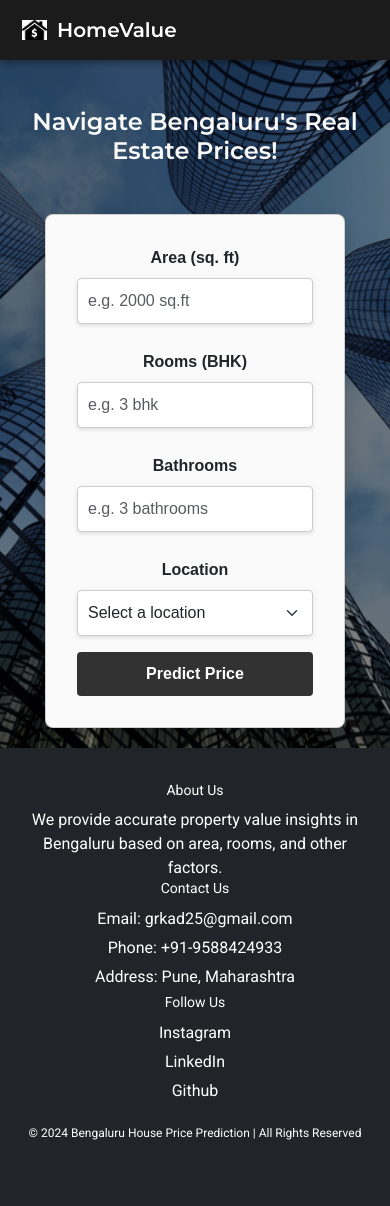
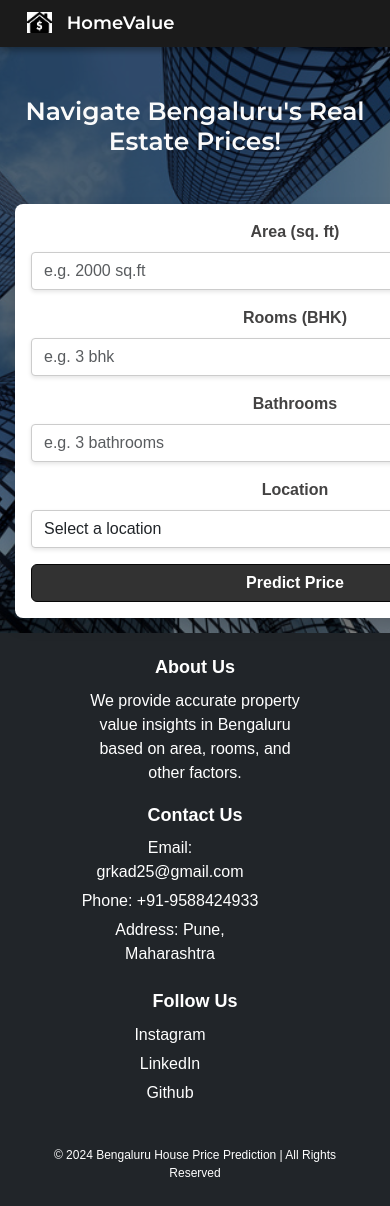
Before and after one commit to gaurikad11/House-price-prediction, a Flask app: page / in a window 390 px wide; the page is wider, and only the part inside the window is pictured. Before the commit the page ends 1140 px from the top of that part, so only its background shows below. Run offline with Flask 3, Linux system fonts and the light colour scheme; parts of the project's set-up code (start-up, migrations or seed data) failed here and were passed over.

Commit message:
fixed errors

```diff
--- a/static/styles.css
+++ b/static/styles.css
@@ -1,203 +1,219 @@
 /* styles.css */
 html, body {
-  height: 100%;
+  height: 100%; /* Ensure the entire page height is covered */
   margin: 0;
   padding: 0;
   display: flex;
-  flex-direction: column;
+  flex-direction: column; /* Stack elements vertically */
 }
 
 body {
-  background: linear-gradient(rgba(0, 0, 0, 0.5), rgba(0, 0, 0, 0.5)),
-              url(/static/images/image.png) no-repeat center center fixed;
-  background-size: cover;
+  background: linear-gradient(rgba(0, 0, 0, 0.5), rgba(0, 0, 0, 0.5)), url(/static/images/image.png);
+  background-size: cover; /* Make the background image cover the entire viewport */
+  background-repeat: no-repeat; /* Prevent repeating */
+  background-attachment: fixed; /* Make sure the background stays in place on scroll */
+  background-position: center; /* Center the image */
+  min-height: 100vh; /* Ensure it covers the viewport even if the content is small */
   font-family: 'Roboto', sans-serif;
 }
 
-/* Navbar styles */
 .navbar {
-  background-color: #1b1b1b;
-  z-index: 1030;
-  display: flex;
-  align-items: center;
-  justify-content: space-between;
-  padding: 10px 20px;
+  background-color: #1b1b1b; /* $gray-800 */
+  z-index: 1030; /* Ensure it is above other elements */
+  position: relative; /* Explicitly set its position */
+  margin-bottom: 1px;
   box-shadow: 0 4px 6px rgba(0, 0, 0, 0.3);
+  padding: 5px 15px; /* Reduced padding */
+  display: flex; /* Enable flexbox */
+  align-items: center; /* Vertically center the logo */
 }
 
 .navbar .navbar-brand {
   color: #fff;
   font-family: 'Montserrat', sans-serif;
   font-size: 25px;
-  display: flex;
-  align-items: center;
+}
+.navbar .navbar-brand img {
+  width: 35px; /* Adjust to your desired size */
+  height: auto; /* Maintain aspect ratio */
+  margin-right: 10px; /* Space between logo and text */
 }
 
-.navbar .navbar-brand img {
-  width: 35px;
-  height: auto;
-  margin-right: 10px;
-}
-
-/* Heading styles */
 h1 {
   font-family: 'Montserrat', sans-serif;
   font-size: 40px;
   color: #FAFAFA;
-  text-align: center;
-  margin: 20px 0;
 }
 
-/* Card styles */
+/* Style for the card */
 .card {
-  background: #FAFAFA;
-  width: 100%;
-  max-width: 300px;
-  margin: 20px auto;
-  box-shadow: 0 6px 10px rgba(0, 0, 0, 0.3);
-  border-radius: 8px;
+  background: linear-gradient(#FAFAFA);
+  width: 10rem; /* Smaller card size */
+  box-shadow: 0 6px 10px #201f1f; /* Shadow effect for the card */
+  border-radius: 8px; /* Slightly rounded corners */
+  border: none; /* Remove default border */
+  font-family: 'Arial', sans-serif;
+  margin-bottom: 150px; /* Add a bottom margin to ensure spacing between card and footer */
+  color: #434242;
   text-align: center;
-  padding: 20px;
-  font-family: 'Arial', sans-serif;
+  overflow: visible !important; /* Ensure the dropdown is not clipped */
+}
+.container {
+    overflow: visible !important; /* Ensure dropdown is not constrained */
+    padding: 20px; /* Add padding for spacing */
+    flex-grow: 1; /* Allow container to grow and adjust based on content */
 }
 
-/* Form controls */
-.form-control, .form-select {
-  width: 100%;
-  margin-bottom: 10px;
-  padding: 10px;
-  border-radius: 4px;
-  border: 1px solid #ccc;
-  box-shadow: 0 2px 4px rgba(0, 0, 0, 0.1);
+/* Style for input boxes and dropdown */
+.form-control,
+.form-select {
+  box-shadow: 0 2px 4px rgba(0, 0, 0, 0.1); /* Shadow effect */
+  border: 1px solid #ccc; /* Subtle border */
+  border-radius: 4px; /* Rounded edges */
+  transition: box-shadow 0.3s ease-in-out; /* Smooth hover effect */
+  z-index: 1050;
 }
 
-.form-control:focus, .form-select:focus {
-  outline: none;
-  box-shadow: 0 4px 8px rgba(0, 0, 0, 0.15);
+.form-control:hover,
+.form-select:hover {
+  box-shadow: 0 4px 8px rgba(0, 0, 0, 0.15); /* Enhance shadow on hover */
 }
 
-/* Button styles */
+/* Style for the predict price button */
 .btn-primary {
-  background-color: #323232;
-  color: #fff;
-  padding: 10px 15px;
-  border: none;
-  border-radius: 4px;
+  background-color: #323232; /* Bootstrap primary color */
+  border-color: #070707;
   font-weight: bold;
-  cursor: pointer;
-  transition: background-color 0.3s ease;
 }
 
 .btn-primary:hover {
-  background-color: #181919;
+  background-color: #181919; /* Darker shade on hover */
+  border-color: #060606;
+}
+
+/* Style for the success message */
+.alert-success {
+  color: #1F2937; /* $gray color */
+  font-size: 1rem;
+  font-weight: bold;
+  background-color: #C0C0C0; /* Light background */
+  border: 1px solid #dcdcdc; /* Subtle border */
+  border-color: #797777;
+}
+
+/* Main content should expand to fill available space */
+main {
+  flex: 1; /* Push footer to the bottom */
 }
 
 /* Footer styles */
 footer {
-  background-color: #343a40;
-  color: white;
-  padding: 20px 15px;
+  background-color: #343a40; /* Dark background color */
+  color: white; /* White text color */
+  padding: 0px 15px; /* Adjusted padding for better spacing */
+  font-family: Arial, sans-serif; /* Consistent font style */
 }
 
 footer h5 {
-  margin-bottom: 10px;
-  font-size: 18px;
+  font-weight: bold; /* Bold section titles */
+  margin-bottom: 10px; /* Space below titles */
+  font-size: 20px; /* Slightly larger font for headings */
+  padding: 0 50px;
 }
 
-footer p, footer ul {
+footer p,
+footer ul {
   margin: 0;
-  padding: 0;
-  list-style: none;
+  padding: 0px 50px;
+  list-style: none; /* Remove list bullets */
 }
 
 footer ul li {
-  margin-bottom: 5px;
+  margin-bottom: 5px; /* Space between list items */
+  padding: 0px 50px;
 }
 
 footer ul li a {
-  color: white;
-  text-decoration: none;
+  text-decoration: none; /* Remove underline from links */
+  color: white; /* White link color */
+  transition: color 0.3s ease; /* Smooth color transition on hover */
 }
 
 footer ul li a:hover {
-  color: #adb5bd;
+  color: #adb5bd; /* Lighter gray for hover effect */
 }
 
 footer small {
+  font-size: 14px; /* Smaller font for copyright notice */
   display: block;
-  margin-top: 10px;
+  margin-top: 0; /* Space above copyright text */
+  margin-bottom: 0px;
 }
 
 /* Responsive Design */
 @media (max-width: 768px) {
-  body {
-    background-size: cover;
-    background-attachment: scroll;
+  .navbar .navbar-brand {
+    font-size: 20px; /* Adjust font size for smaller screens */
   }
 
-  .navbar {
-    flex-direction: column;
-    text-align: center;
-    padding: 10px;
-  }
-
-  .navbar .navbar-brand {
-    font-size: 20px;
+  .navbar .navbar-brand img {
+    width: 30px; /* Adjust logo size for smaller screens */
   }
 
   h1 {
-    font-size: 30px;
+    font-size: 30px; /* Adjust heading size for smaller screens */
   }
 
   .card {
-    width: 90%;
+    width: 100%; /* Make card full width on smaller screens */
+    margin-bottom: 20px; /* Adjust margin for smaller screens */
   }
 
-  footer {
-    text-align: center;
-    padding: 15px;
+  .container {
+    padding: 10px; /* Adjust padding for smaller screens */
   }
 
-  footer ul {
-    padding: 0;
+  footer .row {
+    text-align: center; /* Center text for smaller screens */
   }
 
-  footer h5 {
-    font-size: 16px;
+  footer .col-md-4 {
+    margin-bottom: 20px; /* Space between sections on small screens */
   }
 }
 
 @media (max-width: 576px) {
-  body {
-    background-position: center top;
-  }
-
-  .navbar {
-    padding: 10px;
+  .navbar .navbar-brand {
+    font-size: 18px; /* Further adjust font size for extra small screens */
   }
 
   .navbar .navbar-brand img {
-    width: 25px;
+    width: 25px; /* Further adjust logo size for extra small screens */
   }
 
   h1 {
-    font-size: 24px;
+    font-size: 25px; /* Further adjust heading size for extra small screens */
   }
 
   .card {
-    width: 95%;
-    padding: 15px;
+    width: 100%; /* Make card full width on extra small screens */
+    margin-bottom: 15px; /* Adjust margin for extra small screens */
   }
 
-  footer {
-    padding: 10px;
+  .container {
+    padding: 5px; /* Adjust padding for extra small screens */
   }
 
   footer h5 {
-    font-size: 14px;
+    font-size: 18px; /* Adjust footer heading size for extra small screens */
   }
 
   footer small {
-    font-size: 12px;
+    font-size: 12px; /* Adjust footer small text size for extra small screens */
   }
 }
+
+.container {
+  max-width: 1200px; /* Ensure container doesn't become too wide */
+  padding: 0 15px; /* Add padding to the container */
+}
```
